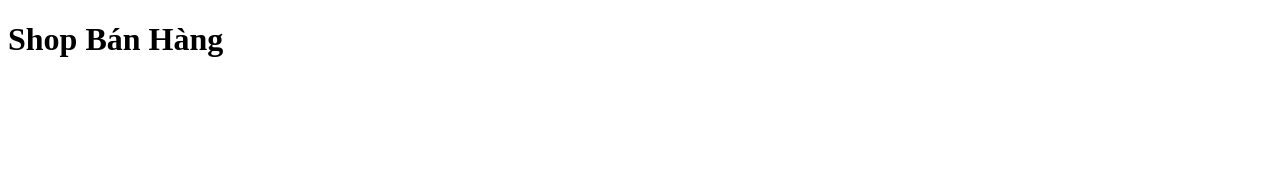
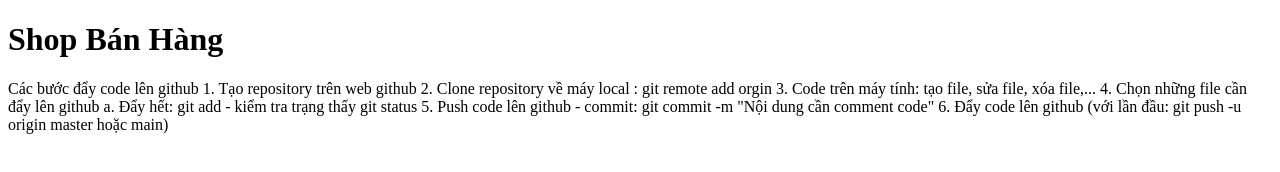
Before and after one commit to dominohanoi/net06_basic_git, a plain HTML site: page index.html in a window 1280 px wide. Drawn offline with Linux system fonts and the light colour scheme.

Commit message:
update huong dan code

```diff
--- a/index.html
+++ b/index.html
@@ -7,5 +7,17 @@
 </head>
 <body>
     <h1>Shop Bán Hàng</h1>
+
+    <p> Các bước đẩy code lên github
+        1. Tạo repository trên web github
+        2. Clone repository về máy local : git remote add orgin
+        3. Code trên máy tính: tạo file, sửa file, xóa file,...
+        4. Chọn những file cần đẩy lên github
+            a. Đẩy hết: git add
+            - kiểm tra trạng thấy git status
+        5. Push code lên github
+            - commit: git commit -m "Nội dung cần comment code"
+        6. Đẩy code lên github (với lần đầu: git push -u origin master hoặc main)
+    </p>
 </body>
 </html>
```
